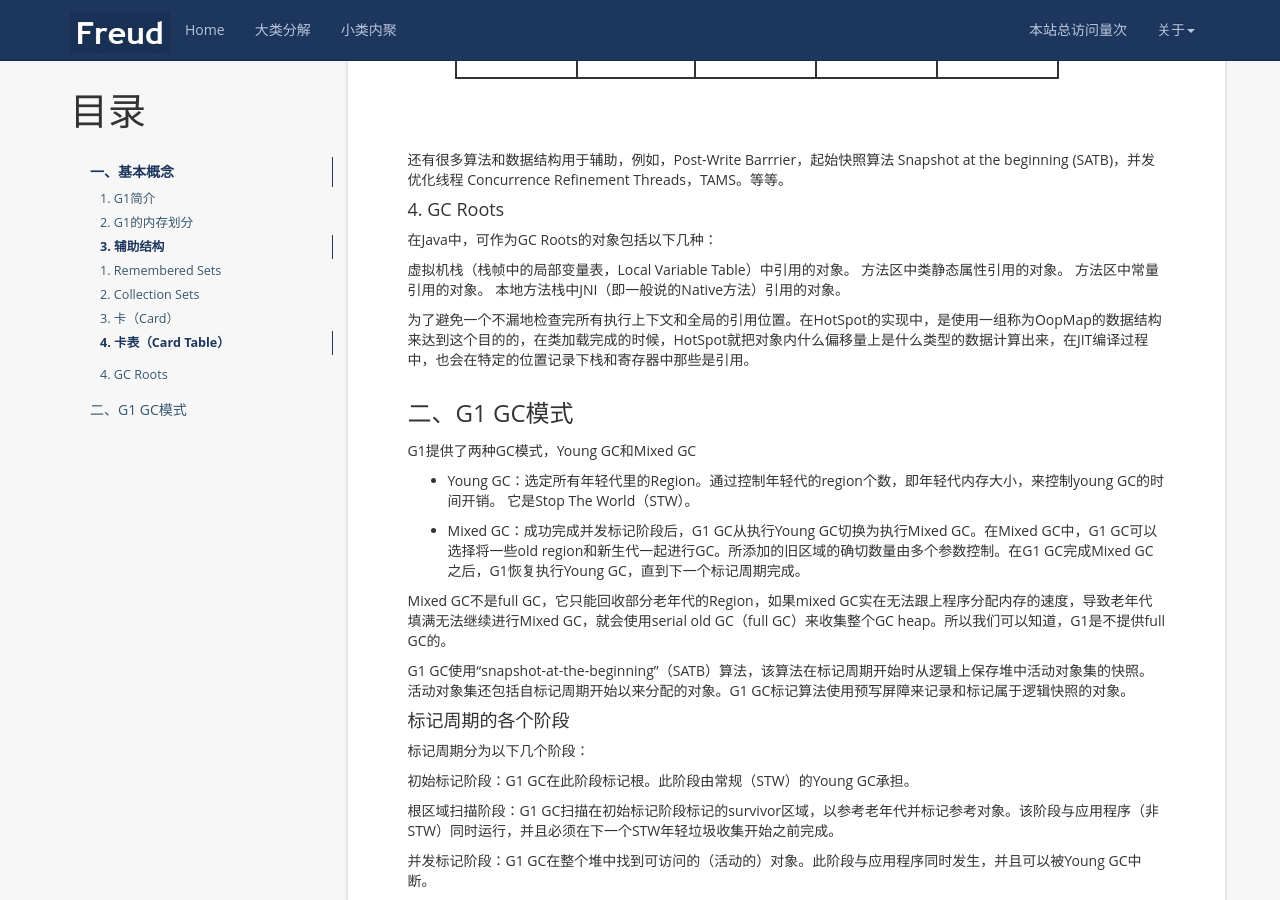
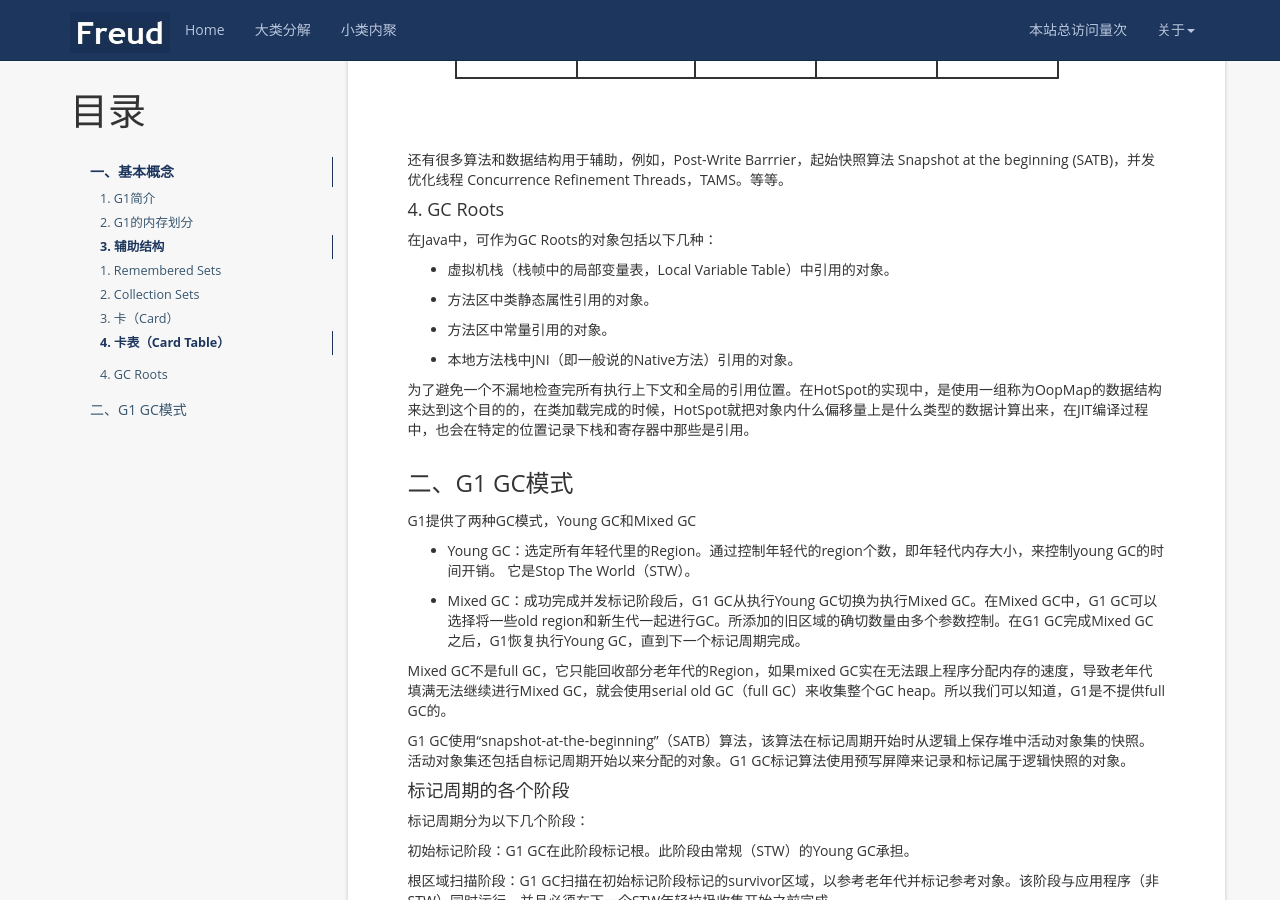
Before and after one commit to mayunmeiyouming/blog, a Jekyll site: the page built from _posts/2019-11-16-G1.md, in a window 1280 px wide and 900 px high, scrolled down 2940 px. Built offline with Jekyll 4.4.1, drawn with Linux system fonts in a browser that asks for light colours; nearby versions of some CDN libraries; a script that is not in the unit is left out; comment, search, counter and statistics services are not loaded.

Commit message:
2019-11-17-5

`````diff
--- a/_posts/2019-11-16-G1.md
+++ b/_posts/2019-11-16-G1.md
@@ -66,7 +66,7 @@ OpenJDK/Oracle 1.6/1.7/1.8 JVM默认的卡标记简化逻辑如下：
 CARD_TABLE [this address >> 9] = 0;
 
 首先，计算对象引用所在卡页的卡表索引号。将地址右移9位，相当于用地址除以512（2的9次方）。可以这么理解，假设卡表卡页的起始地址为0，那么卡表项0、1、2对应的卡页起始地址分别为0、512、1024（卡表项索引号乘以卡页512字节）。
-````
+```
 
 Card Table结构：
 
@@ -82,10 +82,13 @@ Card Table结构：
 
 在Java中，可作为GC Roots的对象包括以下几种：
 
-虚拟机栈（栈帧中的局部变量表，Local Variable Table）中引用的对象。
-方法区中类静态属性引用的对象。
-方法区中常量引用的对象。
-本地方法栈中JNI（即一般说的Native方法）引用的对象。
+* 虚拟机栈（栈帧中的局部变量表，Local Variable Table）中引用的对象。
+
+* 方法区中类静态属性引用的对象。
+
+* 方法区中常量引用的对象。
+
+* 本地方法栈中JNI（即一般说的Native方法）引用的对象。
 
 为了避免一个不漏地检查完所有执行上下文和全局的引用位置。在HotSpot的实现中，是使用一组称为OopMap的数据结构来达到这个目的的，在类加载完成的时候，HotSpot就把对象内什么偏移量上是什么类型的数据计算出来，在JIT编译过程中，也会在特定的位置记录下栈和寄存器中那些是引用。
 
`````
